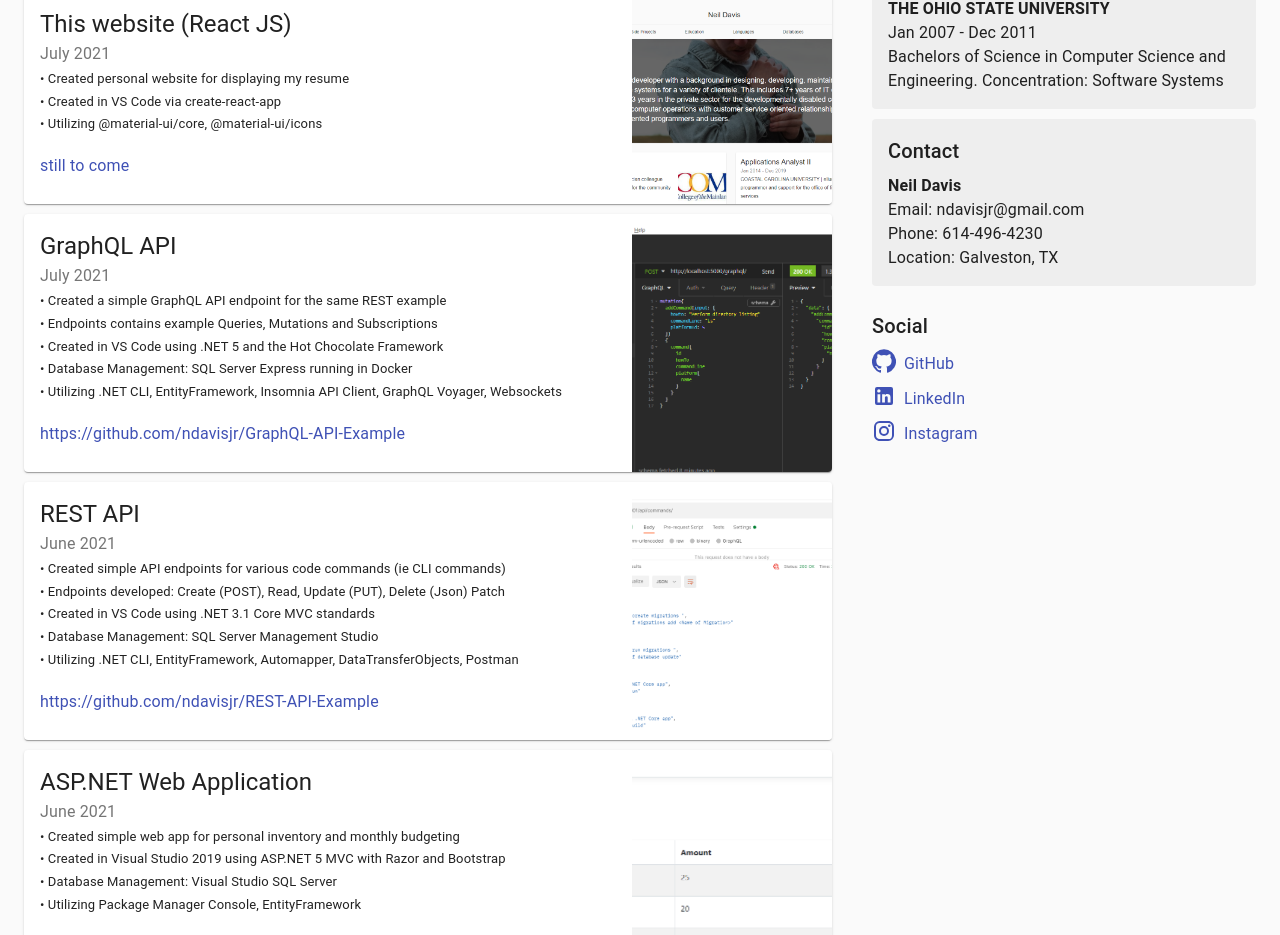
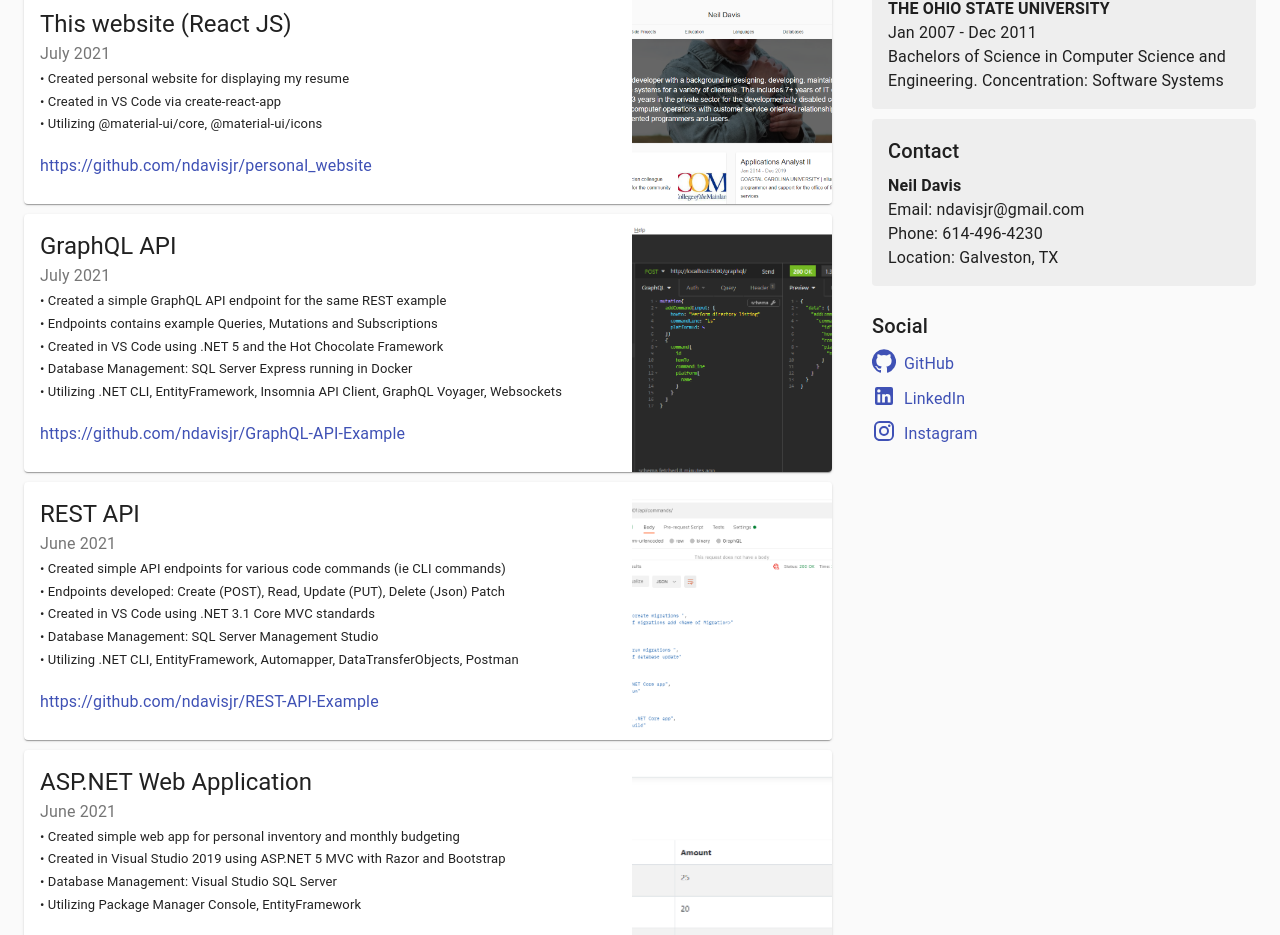
Before and after one commit to ndavisjr/personal_website, a React (Create React App) app: page / in a window 1280 px wide. Shown: the part 1115-2050 px from the top of the page. Built offline with nearby package versions, Linux system fonts and the light colour scheme.

Commit message:
add github link for the website in example projects

```diff
--- a/src/ExampleProjects.js
+++ b/src/ExampleProjects.js
@@ -9,7 +9,7 @@ const exampleProjects = [
       ],
       image: process.env.PUBLIC_URL + '/images/react-example.png',
       imageText: 'React Website Example',
-      link: 'still to come'
+      link: 'https://github.com/ndavisjr/personal_website'
     },
     {
       title: 'GraphQL API',
```
